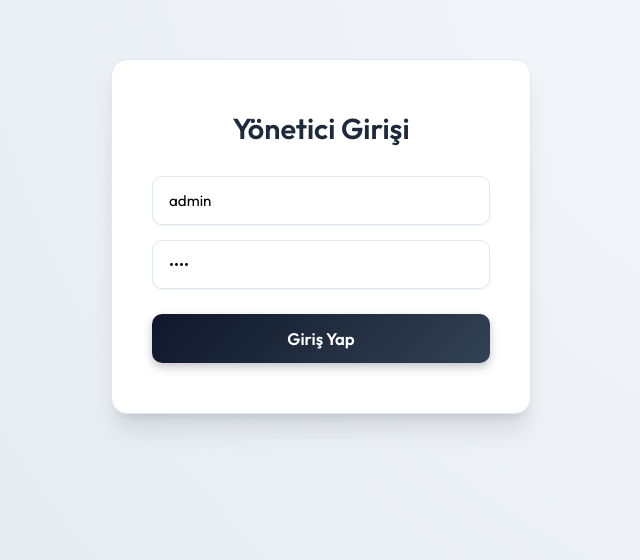
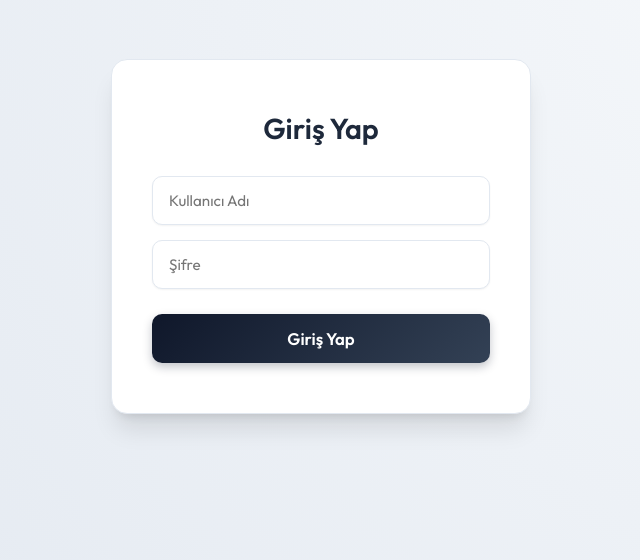
Before and after one commit to YusufAltunbay/HW_Demo, a React app in the folder frontend/: page /login in a window 1280 px wide. Shown: the part 164-724 px from the top of the page, without its empty margins (319-959 px from the left). Built offline with nearby package versions, Linux system fonts and the light colour scheme; the HTML template or start-up script is replaced by a standard one.

Commit message:
implement Login page and User management interface with CRUD functionality

```diff
--- a/frontend/src/pages/Login.jsx
+++ b/frontend/src/pages/Login.jsx
@@ -2,8 +2,8 @@ import React, { useState } from 'react';
 import { useNavigate } from 'react-router-dom';
 
 const Login = () => {
-  const [username, setUsername] = useState('admin');
-  const [password, setPassword] = useState('1234');
+  const [username, setUsername] = useState('');
+  const [password, setPassword] = useState('');
   const navigate = useNavigate();
 
   const handleLogin = async (e) => {
@@ -36,7 +36,7 @@ const Login = () => {
   return (
     <div className="modern-login-wrap">
       <div className="modern-login-card">
-        <h2 style={{ marginBottom: 30, textAlign: 'center', fontSize: '1.8rem', fontWeight: 600, color: '#1e293b' }}>Yönetici Girişi</h2>
+        <h2 style={{ marginBottom: 30, textAlign: 'center', fontSize: '1.8rem', fontWeight: 600, color: '#1e293b' }}>Giriş Yap</h2>
         <form onSubmit={handleLogin} style={{ display: 'flex', flexDirection: 'column', gap: 15 }}>
           <input
             type="text"
--- a/frontend/src/pages/Users.jsx
+++ b/frontend/src/pages/Users.jsx
@@ -6,6 +6,7 @@ const Users = () => {
   const [users, setUsers] = useState([]);
   const [username, setUsername] = useState('');
   const [email, setEmail] = useState('');
+  const [password, setPassword] = useState('');
   const isAdmin = !!localStorage.getItem('token');
 
   const fetchUsers = async () => {
@@ -25,9 +26,9 @@ const Users = () => {
     if(!username) return;
     await fetch('http://localhost:3001/users', {
        method: 'POST', headers: {'Content-Type': 'application/json'},
-       body: JSON.stringify({username, email})
+       body: JSON.stringify({username, email, password})
     });
-    setUsername(''); setEmail(''); fetchUsers();
+    setUsername(''); setEmail(''); setPassword(''); fetchUsers();
   };
 
   const handleDelete = async(id) => {
@@ -63,6 +64,7 @@ const Users = () => {
               <form onSubmit={handleAddUser} style={{display: 'flex', gap: 15}}>
                  <input className="modern-input" placeholder="Kullanıcı Adı" value={username} onChange={e=>setUsername(e.target.value)} />
                  <input className="modern-input" placeholder="E-posta" value={email} onChange={e=>setEmail(e.target.value)} />
+                 <input type="password" className="modern-input" placeholder="Şifre" value={password} onChange={e=>setPassword(e.target.value)} />
                  <button className="btn-primary" style={{padding: '12px 24px', borderRadius: 8}}>Ekle</button>
               </form>
             </div>
```
